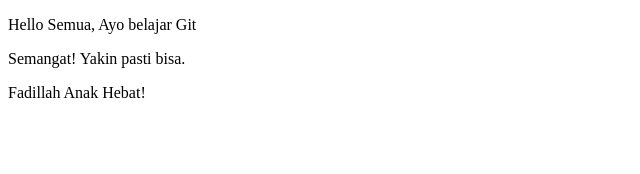
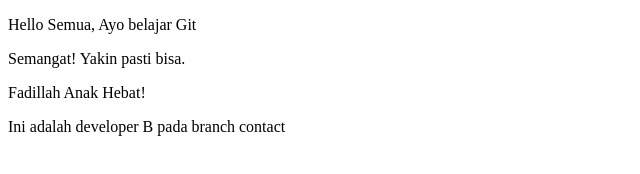
Before and after one commit to fadillah1705/praktik-git, a plain HTML site: page index.html in a window 1280 px wide. Shown: the whole page, without its empty margins (0-640 px from the left). Drawn offline with Linux system fonts and the light colour scheme.

Commit message:
penambahan baris oleh developer B pada branch contact

```diff
--- a/index.html
+++ b/index.html
@@ -9,5 +9,6 @@
     <p>Hello Semua, Ayo belajar Git</p>
    <p>Semangat! Yakin pasti bisa.</p>
    <p>Fadillah Anak Hebat!</p>
+   <p>Ini adalah developer B pada branch contact</p>
 </body>
 </html>
```
